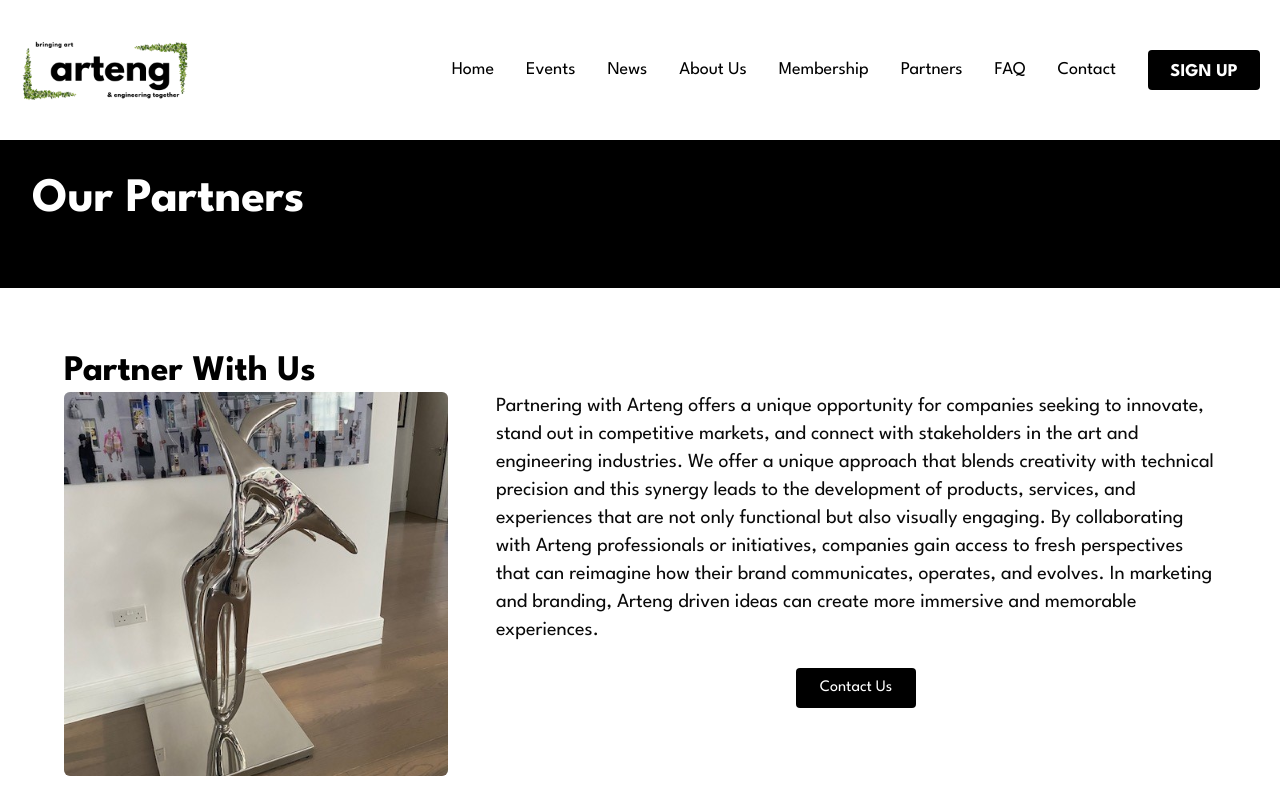
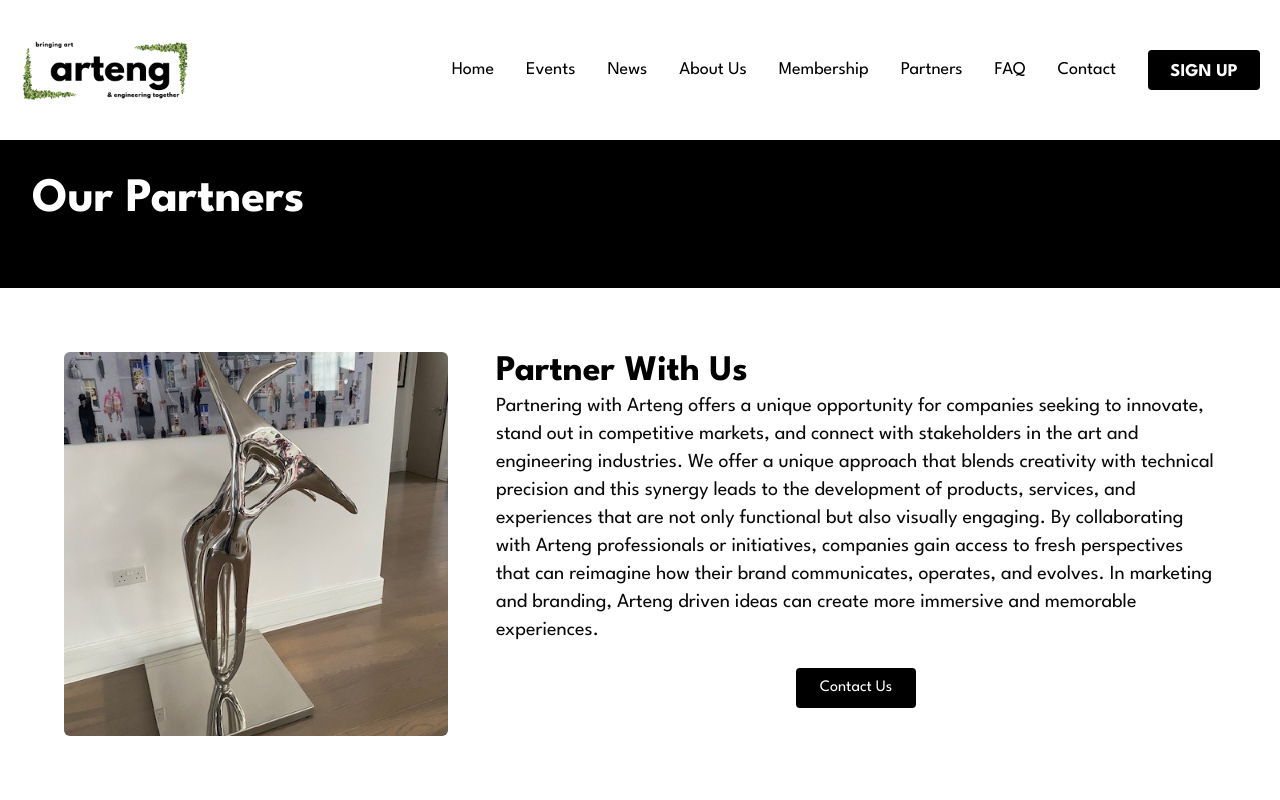
Before and after one commit to 0x53263/wilson_preview, a Next.js app: page /partners in a window 1280 px wide. Shown: the top 800 px of the page. Built offline with nearby package versions, Linux system fonts and the light colour scheme.

Commit message:
Update page.js

```diff
--- a/src/app/partners/page.js
+++ b/src/app/partners/page.js
@@ -44,9 +44,7 @@
       {/* Partnership Information */}
       <section className="py-16 px-4 md:px-8 ">
         <div className="container mx-auto">
-          <div>
-            <h2 className="text-4xl sm:text-4xl font-bold text-arteng-dark text-center sm:text-left">Partner With Us</h2>
-          </div>
+
 
           <div className="flex flex-col lg:flex-row gap-12 items-start">
             <div className="relative w-full lg:w-96 h-96 bg-gray-200 rounded-md overflow-hidden mb-8 lg:mb-0 flex-shrink-0">
@@ -60,6 +58,9 @@
             </div>
 
             <div className="flex-1">
+              <div>
+                <h2 className="text-4xl sm:text-4xl font-bold text-arteng-dark text-center sm:text-left">Partner With Us</h2>
+              </div>
               <p className="mb-6 text-xl">
                 Partnering with Arteng offers a unique opportunity for companies seeking to innovate, stand out in competitive markets, and connect with stakeholders in the art and engineering industries. We offer a unique approach that blends creativity with technical precision and this synergy leads to the development of products, services, and experiences that are not only functional but also visually engaging.  By collaborating with Arteng professionals or initiatives, companies gain access to fresh perspectives that can reimagine how their brand communicates, operates, and evolves. In marketing and branding, Arteng driven ideas can create more immersive and memorable experiences.
               </p>
```
